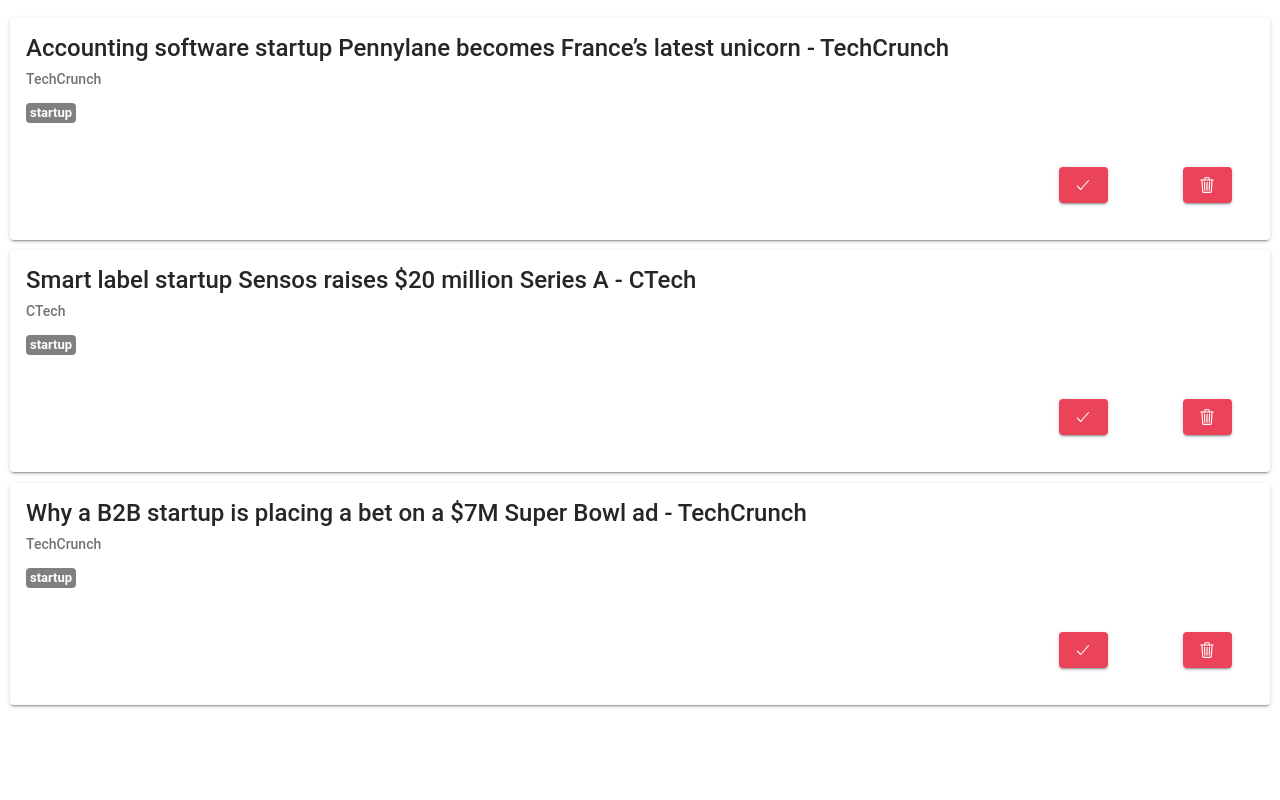
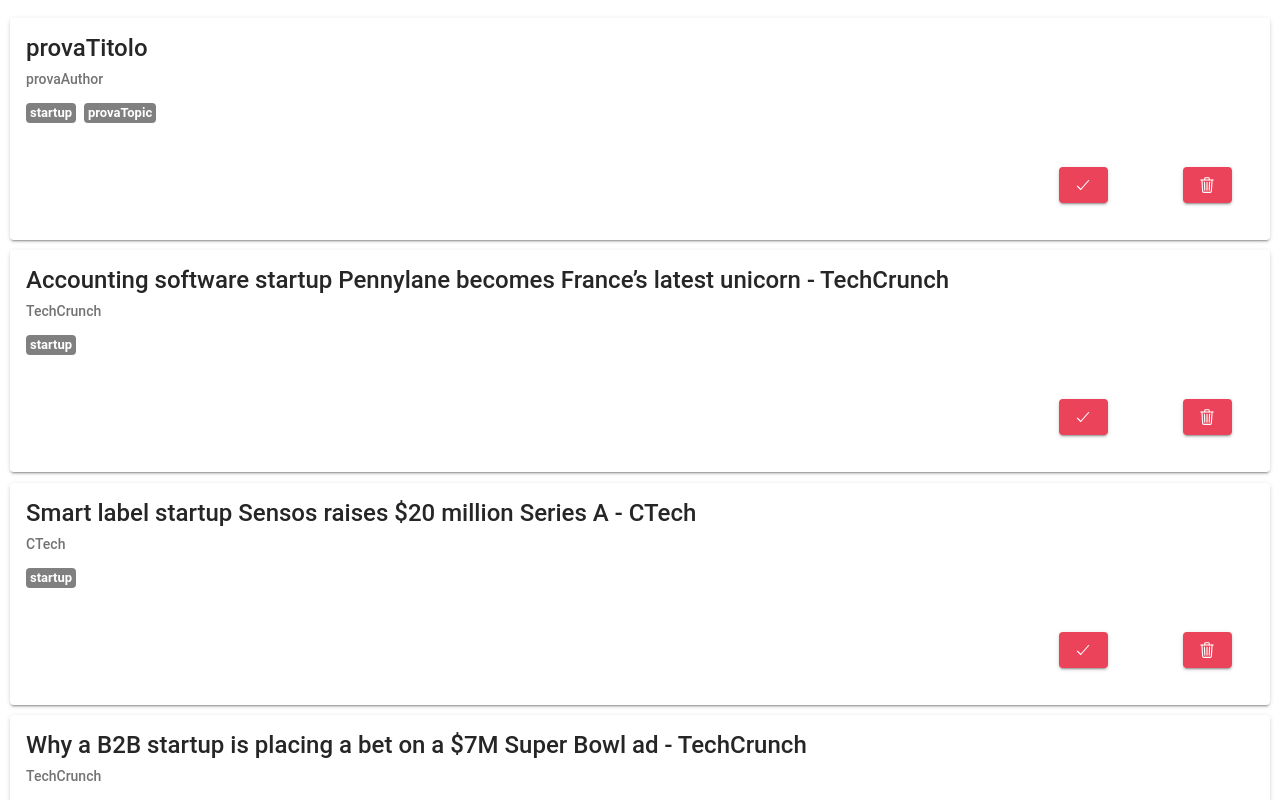
Before and after one commit to tommaso-caputi/News-app, a React (Vite) app in the folder news/: page /home in a window 1280 px wide. Built offline with nearby package versions, Linux system fonts and the light colour scheme.

Commit message:
handle save and get data

```diff
--- a/news/src/data/data.tsx
+++ b/news/src/data/data.tsx
@@ -5,11 +5,44 @@
     topics: string[];
 }
 
+export const getStorageData = () => {
+    return JSON.parse(localStorage.getItem('data') || "[]")
+}
+
+export const setStorageData = (data: Data[]) => {
+    localStorage.setItem('data', JSON.stringify(data))
+}
+
+export const initStorage = () => {
+    if (!localStorage.getItem('data')) {
+        localStorage.setItem('data', JSON.stringify([]));
+    }
+    const currentDate = new Date().toJSON().slice(0, 10);
+    if (!localStorage.getItem('date') || currentDate !== localStorage.getItem('date')) {
+        localStorage.setItem('date', currentDate);
+
+        setStorageData(exampleData);
+    }
+}
+
+export const getData = (): Data[] => {
+    return getStorageData();
+}
 
 
 
-export const getData = () => {
-    return [
+
+
+
+
+
+var exampleData = [
+    {
+        "title": "provaTitolo",
+        "url": "provaUrl",
+        "author": "provaAuthor",
+        "topics": ['startup', 'provaTopic']
+    },
     {
         "title": "Accounting software startup Pennylane becomes France’s latest unicorn - TechCrunch",
         "url": "https://techcrunch.com/2024/02/07/accounting-software-startup-pennylane-becomes-frances-latest-unicorn/",
@@ -29,4 +62,3 @@
         "topics": ['startup']
     }
 ]
-}
--- a/news/src/pages/Home.tsx
+++ b/news/src/pages/Home.tsx
@@ -3,40 +3,29 @@
   IonContent,
   IonList,
   IonPage,
-  IonRefresher,
-  IonRefresherContent,
 } from '@ionic/react';
 import './Home.css';
 import Content from '../components/Content';
-import { Data } from '../data/data';
-import { getData } from '../data/data';
+import { Data, setStorageData } from '../data/data';
+import { getData, initStorage } from '../data/data';
 
 const Home: React.FC = () => {
   const [contents, setContents] = useState<Data[]>([]);
 
   useEffect(() => {
+    initStorage();
     setContents(getData());
   }, []);
-
-  const refresh = (e: CustomEvent) => {
-    setTimeout(() => {
-      e.detail.complete();
-    }, 3000);
-  };
-
   const handleDeleteContent = (index: number) => {
     const updatedContents = [...contents];
     updatedContents.splice(index, 1);
     setContents(updatedContents);
+    setStorageData(updatedContents);
   };
 
   return (
     <IonPage id="home-page">
       <IonContent fullscreen>
-        <IonRefresher slot="fixed" onIonRefresh={refresh}>
-          <IonRefresherContent></IonRefresherContent>
-        </IonRefresher>
-
         <IonList>
           {contents.map((c, index) => (
             <Content
```
Lines whose indentation alone changed are shown as unchanged.
